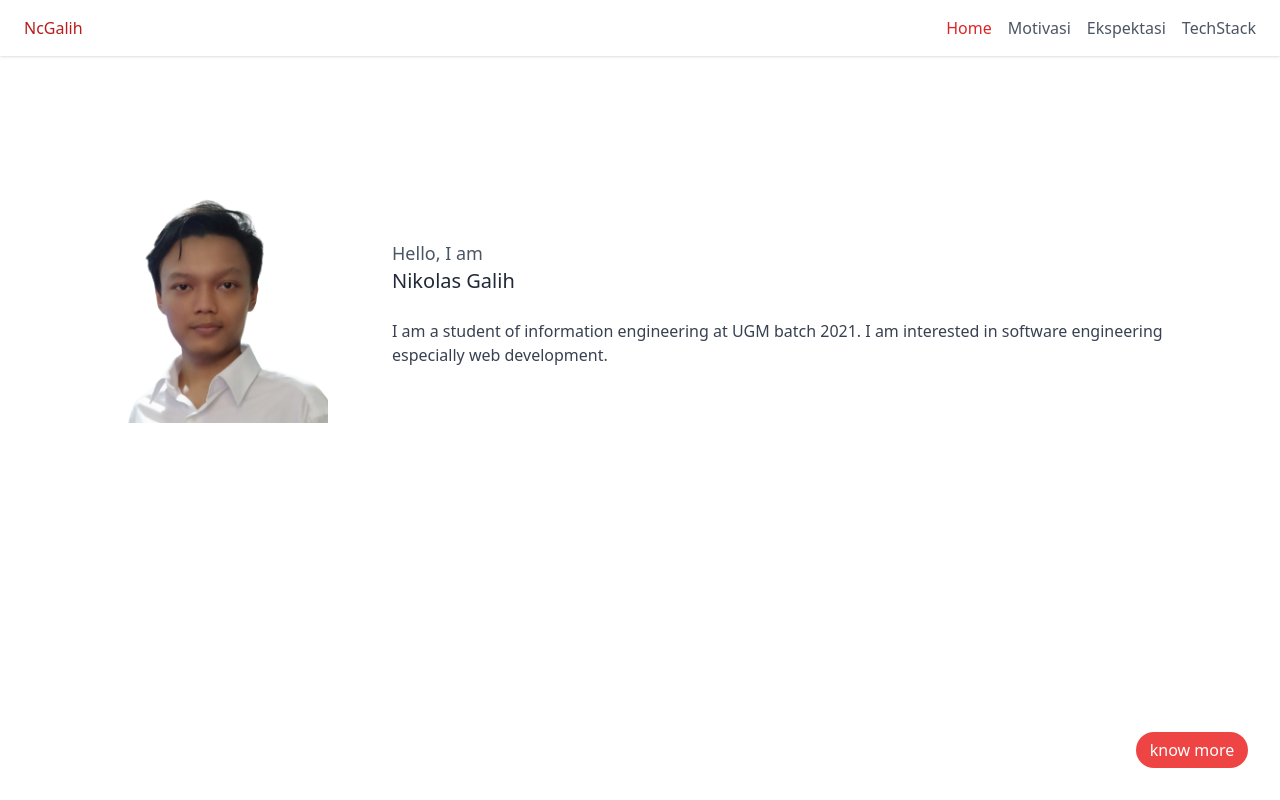
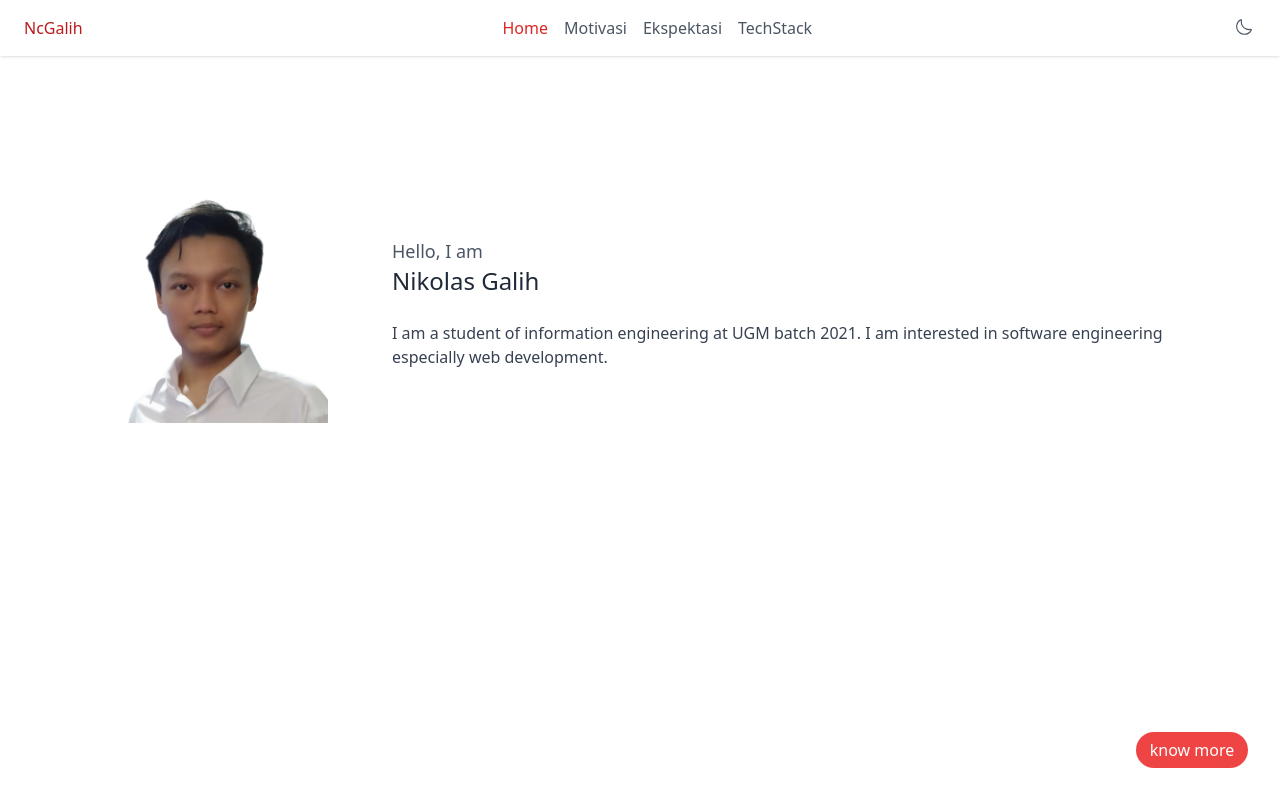
Before and after one commit to ncgalih/nwdc-2022-assignment, a React (Create React App) app: page / in a window 1280 px wide. Built offline with nearby package versions, Linux system fonts and the light colour scheme.

Commit message:
add Dark Mode

```diff
--- a/public/index.html
+++ b/public/index.html
@@ -26,9 +26,9 @@
     -->
     <title>Nc Galih Profile</title>
   </head>
-  <body>
+  <body class="dark:bg-gray-900">
     <noscript>You need to enable JavaScript to run this app.</noscript>
-    <div id="root"></div>
+    <div id="root" class="screen"></div>
     <!--
       This HTML file is a template.
       If you open it directly in the browser, you will see an empty page.
--- a/src/App.js
+++ b/src/App.js
@@ -31,10 +31,10 @@ function App() {
   }
 
   return (
-    <div className='screen'>
+    <>
       <Navbar activePage={page} handleNav={handleNav} />
       <Page />
-    </div>
+    </>
   );
 }
 
--- /dev/null
+++ b/src/component/DarkMode.js
@@ -0,0 +1,19 @@
+import { useState, useEffect } from 'react';
+import { ReactComponent as DarkIcon } from '../assets/dark_icon.svg';
+
+function DarkMode () {
+    const [dark, setDark] = useState(false);
+    useEffect(() => {
+        const theme = document.querySelector('html').classList;
+        dark
+        ? theme.add('dark')
+        : theme.remove('dark')
+    }, [dark])
+    return (
+        <button className='p-1 group hover:bg-red-500 rounded-full' onClick={()=>setDark(!dark)}>
+            <DarkIcon className="h-4 w-4 fill-gray-600 dark:fill-gray-400 group-hover:fill-white"  />
+        </button>
+    )
+}
+
+export default DarkMode;
--- a/src/component/Home.js
+++ b/src/component/Home.js
@@ -8,7 +8,7 @@ function Home({data, handleNext}){
                 <div className="mt-8 md:my-auto">
                     <div className="flex flex-col">
                         <Slide><h3 className="text-gray-600 text-lg">Hello, I am</h3></Slide>
-                        <Fade><h1 className="text-gray-800 text-xl mb-6">{data.name}</h1></Fade>
+                        <Fade><h1 className="text-gray-800 text-2xl mb-6">{data.name}</h1></Fade>
                     </div>
                     <Fade delay={700}><p className="text-gray-700 text-base">{data.text}</p></Fade>
                 </div>
--- a/src/component/Navbar.js
+++ b/src/component/Navbar.js
@@ -1,4 +1,5 @@
 import {useState} from 'react';
+import DarkMode from './DarkMode';
 
 function Navbar({activePage, handleNav}){
     const [isOpen, setOpen] = useState(false);
@@ -31,7 +32,10 @@ function Navbar({activePage, handleNav}){
         <nav className="flex bg-white px-6 shadow justify-between h-[7%]">
             <p className="text-red-700 my-auto" onClick={handleNav[0]}>NcGalih</p>
             <div className='hidden sm:flex flex-row my-auto space-x-4'><NavGroup /></div>
+            <div className='space-x-3 my-auto'>
+            <DarkMode />
             <MenuBtn />
+            </div>
         </nav>
 
         <div className={isOpen? "" : "hidden"}>
--- a/src/index.css
+++ b/src/index.css
@@ -6,3 +6,21 @@
     height: 100vh;
     height: calc(var(--vh, 1vh) * 100);
 }
+.text-gray-600 {
+    @apply dark:text-gray-300;
+}
+.text-gray-700 {
+    @apply dark:text-gray-200;
+}
+.text-gray-800 {
+    @apply dark:text-gray-100;
+}
+.text-gray-900 {
+    @apply dark:text-gray-50;
+}
+.text-red-700 {
+    @apply dark:text-red-500;
+}
+.bg-white {
+    @apply dark:bg-gray-800;
+}
--- a/tailwind.config.js
+++ b/tailwind.config.js
@@ -1,16 +1,13 @@
 const autoprefixer = require("autoprefixer");
 
 module.exports = {
+    darkMode: 'class',
     content: [
         "./src/**/*.{js,jsx}",
+        "./public/index.html"
     ],
     theme: {
-        extends:{
-            height:{
-                '1/10': '10%',
-                '9/10': '90%',
-            }
-        }
+        extends:{}
     },
     plugins: [
         autoprefixer,
```
Also changed, not shown: src/assets/dark_icon.svg (added).
